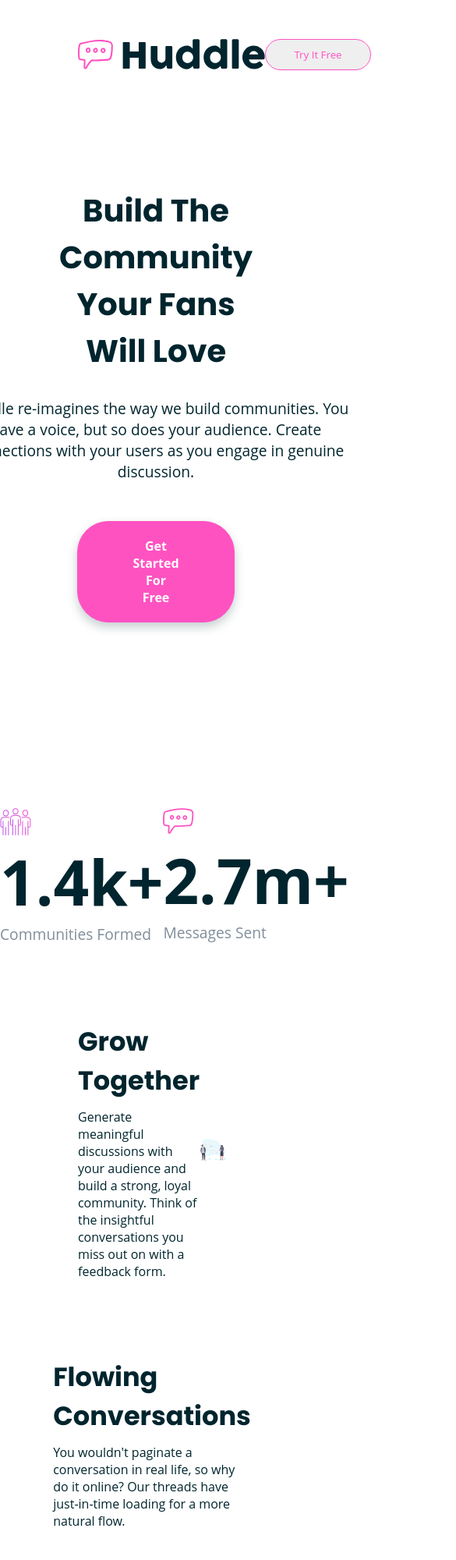
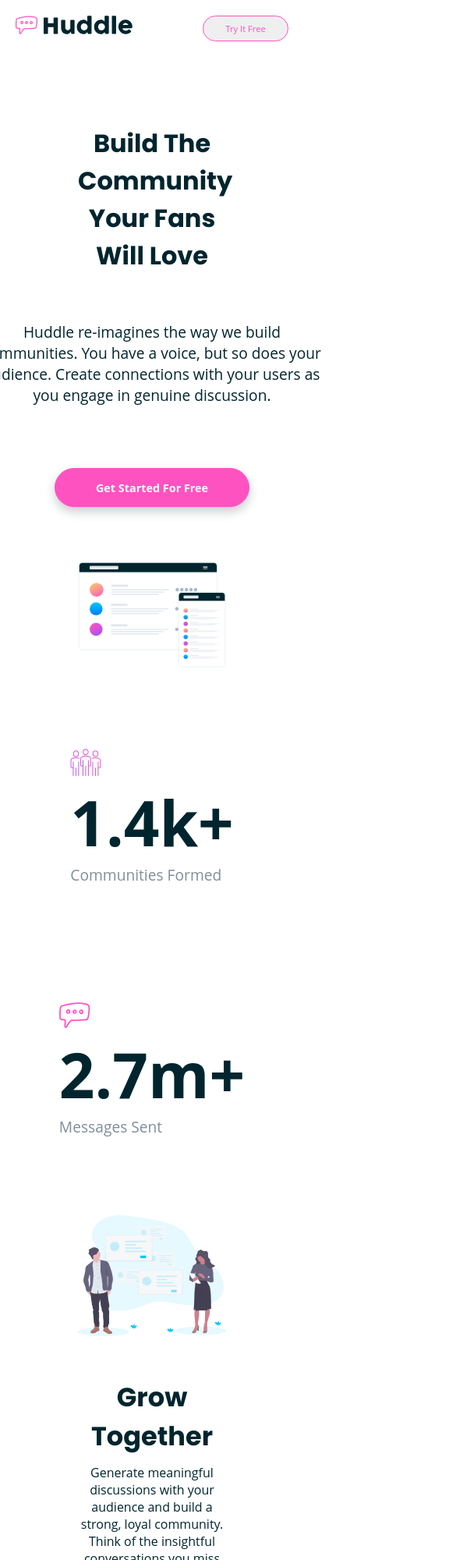
Before and after one commit to KingEmmaCodes/Huddle-Landing-Page, a plain HTML site: page index.html in a window 390 px wide. Shown: the top 2000 px of the page at 78% size, 585 px wide, since content can reach past the window. Drawn offline with Linux system fonts and the light colour scheme.

Commit message:
added media queries to make site responsive for mobile

```diff
--- a/index.html
+++ b/index.html
@@ -14,7 +14,7 @@
 
   <header>
       <div class="logo">
-        <img alt="huddle_logo" src="/resources/images/logo.svg">
+        <img alt="huddle_logo" src="/resources/images/logo.svg" class="logo-image">
       </div>
 
 
@@ -82,14 +82,14 @@
   </div>
 
 
-  <div class="section flowing-conversations">
+  <div class="section" id="flowing-conversations">
 
-  <div class="section-image">
+  <div class="section-image flow-image">
     <img src="/resources/images/illustration-flowing-conversation.svg" alt="flowing conversations">
   </div>
 
 
-    <div class="section-text">
+    <div class="section-text flow-text">
       <h2 class="section-title">Flowing Conversations</h2>
       <p>
         You wouldn't paginate a conversation in real life, so why do it online? Our threads have just-in-time loading for a more natural flow.
--- a/resources/css/main.css
+++ b/resources/css/main.css
@@ -15,6 +15,11 @@
 .logo {
     width: 240px;
     height: 38px;
+}
+
+.logo-image {
+    width: 100%;
+    object-fit: cover;
 }
 
 .try {
@@ -44,7 +49,7 @@
 
 .hero h1 {
     text-align: center;
-    font-family: 'Poppins';
+    font-family: 'Poppins', sans-serif;
     font-weight: 700;
     margin-bottom: 30px;
     color: #00252E;
@@ -53,7 +58,7 @@
 
 .hero p {
     text-align: center;
-    font-family: 'Open Sans';
+    font-family: 'Open Sans', sans-serif;
     font-weight: 400;
     margin-bottom: 50px;
     width: 500px;
@@ -245,6 +250,133 @@
     background-color: #FF8ED6;
 }
 
-@media only screen and (max-width: 480px)  {
+@media all and (max-width: 768px)  {
+
+    header {
+        margin: 20px;
+    }
+
+    .logo {
+        width: 150px;
+        height:20px;
+    }
+
+    .try {
+        width: 110px;
+        font-size: 0.7rem;
+        padding: 8px 15px;
+    }
+
+    .get_started {
+        padding: 10px 30px;
+        font-size: 0.9rem;
+        width: 250px;
+        height: 50px;
+    }
+
+    .hero {
+        margin: 100px;
+    }
+
+    .hero h1 {
+        font-size: 2rem;
+        width: 100%;
+    }
+
+    .hero p {
+        font-size: 1.2rem;
+        padding: 30px;
+    }
+
+    .figures {
+        flex-direction: column;
+        justify-content: center;
+        align-items: center;
+        row-gap: 150px;
+    }
+
+
+    .section {
+        display: flex;
+        flex-direction: column-reverse;
+        row-gap: 50px;
+        align-items: center;
+        justify-content: center;
+        margin: 100px;
+
+    }
+
+    #flowing-conversations {
+        display: flex;
+        flex-flow: column;
+    }
+    .flow-text {
+        order: 2;
+    }
+
+    .flow-image {
+        order: 1;
+    }
+
+    .section-text {
+        text-align: center;
+    }
+
+    .section-title {
+        text-align: center;
+
+    }
+
+    .cta {
+        margin: 250px 50px;
+    }
+
+    .cta h2 {
+        font-size: 2rem;
+        text-align: center;
+    }
+
+
+    footer {
+        display: flex;
+        flex-direction: column-reverse;
+        justify-content: center;
+        padding: 50px;
+    }
+
+    .newsletter {
+        display: flex;
+        flex-direction: column;
+    }
+
+    .newsletter h3 {
+        font-size: 2rem;
+    }
+    .lorem {
+        padding: 30px 0;
+        width: 20rem;
+    }
+
+    .tips {
+        padding: 30px 0;
+        width: 23rem;
+        font-size: 1.1rem;
+    }
+
+
+    .email-input {
+        width: 100%;
+        height: 55px;
+        border-radius: 6px;
+        padding: 10px;
+        margin-bottom: 15px;
+    }
+
+
+    .subscribe_btn {
+        font-size: 1.1rem;
+        margin-bottom: 100px;
+        margin-left: 58%;
+    }
 
 }
```
